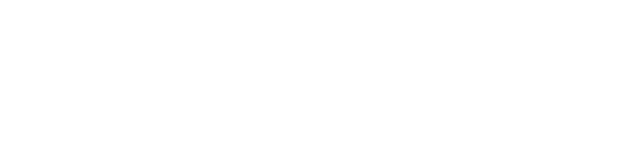
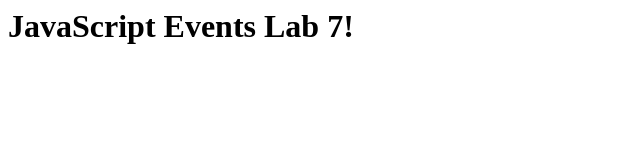
Before and after one commit to Aviish11/JS_Events_lab7, a plain HTML site: page index.html in a window 1280 px wide. Shown: the whole page, without its empty margins (0-640 px from the left). Drawn offline with Linux system fonts and the light colour scheme.

Commit message:
Added a title and a h1 in index.html

```diff
--- a/index.html
+++ b/index.html
@@ -2,7 +2,9 @@
   <head>
     <meta charset="UTF-8" />
     <meta name="viewport" content="width=device-width, initial-scale=1.0" />
-    <title>Document</title>
+    <title>JavaScrip Events Lab 7</title>
   </head>
-  <body></body>
+  <body>
+    <h1>JavaScript Events Lab 7!</h1>
+  </body>
 </html>
```
